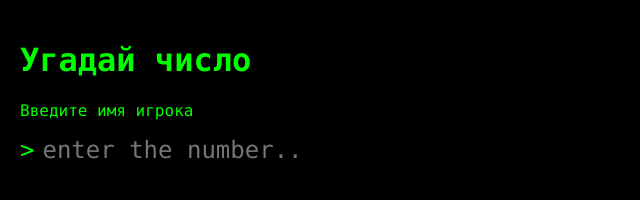
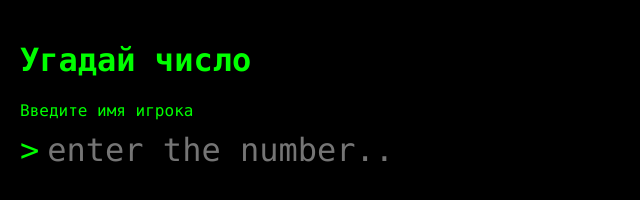
Before and after one commit to IvanChernovskiy/guess-the-number, a plain HTML site: page index.html in a window 1280 px wide. Shown: the whole page, without its empty margins (0-640 px from the left). Drawn offline with Linux system fonts and the light colour scheme.

Commit message:
fix styles

```diff
--- a/style.css
+++ b/style.css
@@ -20,7 +20,8 @@ body {
 #form {
   display: flex;
   align-items: center;
-  font-size: 1.5rem;
+  height: 60px;
+  font-size: 24px;
 }
 
 #form input {
@@ -38,3 +39,9 @@ body {
 #form::before {
   content: "> ";
 }
+
+@media (min-width: 420px) {
+  #form {
+    font-size: 32px;
+  }
+}
```
